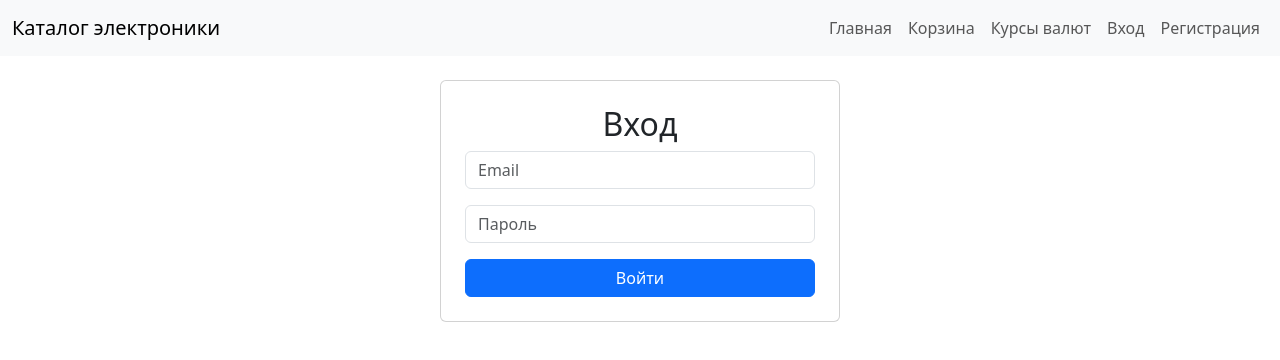
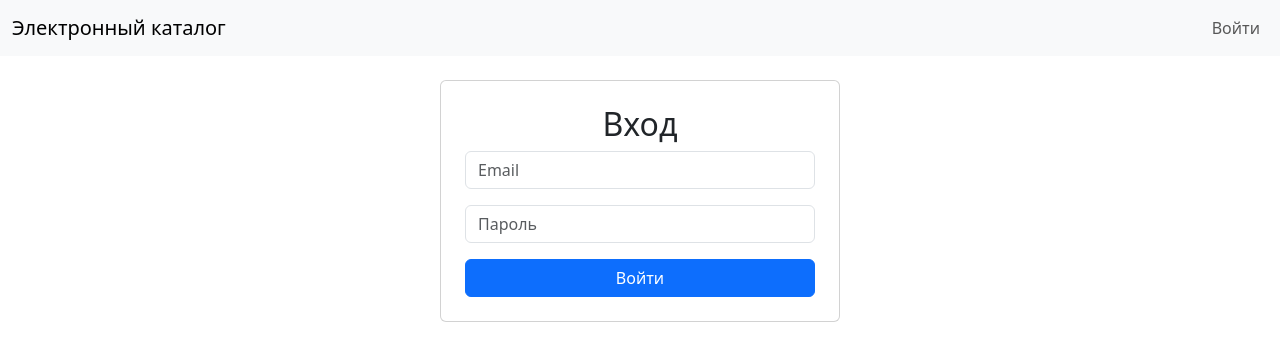
Before and after one commit to BU5INESSMAN/WEB-ELECTRONICCATALOG, a React (Create React App) app in the folder client/: page /login in a window 1280 px wide. Shown: the top 360 px of the page. Built offline with nearby package versions, Linux system fonts and the light colour scheme.

Commit message:
Fixed auth logic, added JSON error handling in Navbar

```diff
--- a/client/src/components/LoginPage.jsx
+++ b/client/src/components/LoginPage.jsx
@@ -11,13 +11,11 @@ function LoginPage() {
   const handleSubmit = async (e) => {
     e.preventDefault();
     try {
-      const response = await API.post('/auth/login', { email, password });
-      localStorage.setItem('token', response.data.token);
+      const response = await API.post('/auth/login', { email, password }); // или /auth/register
       localStorage.setItem('user', JSON.stringify(response.data.user));
-      setMessage('Вход выполнен!');
-      setTimeout(() => navigate('/'), 1000);
-    } catch (error) {
-      setMessage(error.response?.data?.message || 'Ошибка при входе');
+      window.location.href = '/'; // Перезагрузка для обновления Navbar
+    } catch (err) {
+      console.error('Ошибка:', err);
     }
   };
 
--- a/client/src/components/Navbar.jsx
+++ b/client/src/components/Navbar.jsx
@@ -1,55 +1,42 @@
-import React from 'react';
+import React, { useEffect, useState } from 'react';
 import { Link, useNavigate } from 'react-router-dom';
 
 function Navbar() {
-  const token = localStorage.getItem('token');
-  const user = JSON.parse(localStorage.getItem('user')) || {};
+  const [user, setUser] = useState(null);
   const navigate = useNavigate();
 
+  useEffect(() => {
+    // Предположим, что данные пользователя хранятся в localStorage
+    const storedUser = localStorage.getItem('user');
+    try {
+      const parsedUser = storedUser ? JSON.parse(storedUser) : null;
+      setUser(parsedUser);
+    } catch (e) {
+      console.error('Ошибка парсинга пользователя:', e);
+      setUser(null); // Устанавливаем null при ошибке
+      localStorage.removeItem('user'); // Очищаем повреждённые данные
+    }
+  }, []);
+
   const handleLogout = () => {
-    localStorage.removeItem('token');
     localStorage.removeItem('user');
-    navigate('/login');
+    setUser(null);
+    navigate('/');
   };
 
   return (
     <nav className="navbar navbar-expand-lg navbar-light bg-light">
       <div className="container-fluid">
-        <Link className="navbar-brand" to="/">Каталог электроники</Link>
-        <button className="navbar-toggler" type="button" data-bs-toggle="collapse" data-bs-target="#navbarNav">
-          <span className="navbar-toggler-icon"></span>
-        </button>
-        <div className="collapse navbar-collapse" id="navbarNav">
-          <ul className="navbar-nav ms-auto">
-            <li className="nav-item">
-              <Link className="nav-link" to="/">Главная</Link>
-            </li>
-            <li className="nav-item">
-              <Link className="nav-link" to="/cart">Корзина</Link>
-            </li>
-            <li className="nav-item">
-              <Link className="nav-link" to="/exchange-rates">Курсы валют</Link>
-            </li>
-            {user.role === 'admin' && (
-              <li className="nav-item">
-                <Link className="nav-link" to="/admin">Админ-панель</Link>
-              </li>
-            )}
-            {token ? (
-              <li className="nav-item">
-                <button className="nav-link btn" onClick={handleLogout}>Выйти</button>
-              </li>
-            ) : (
-              <>
-                <li className="nav-item">
-                  <Link className="nav-link" to="/login">Вход</Link>
-                </li>
-                <li className="nav-item">
-                  <Link className="nav-link" to="/register">Регистрация</Link>
-                </li>
-              </>
-            )}
-          </ul>
+        <Link className="navbar-brand" to="/">Электронный каталог</Link>
+        <div className="navbar-nav">
+          {user ? (
+            <>
+              <span className="nav-link">Привет, {user.email}</span>
+              <button className="nav-link btn btn-link" onClick={handleLogout}>Выйти</button>
+            </>
+          ) : (
+            <Link className="nav-link" to="/login">Войти</Link>
+          )}
         </div>
       </div>
     </nav>
```
Also changed, not shown: 2 other files (tests, documents, lock files or other folders).
